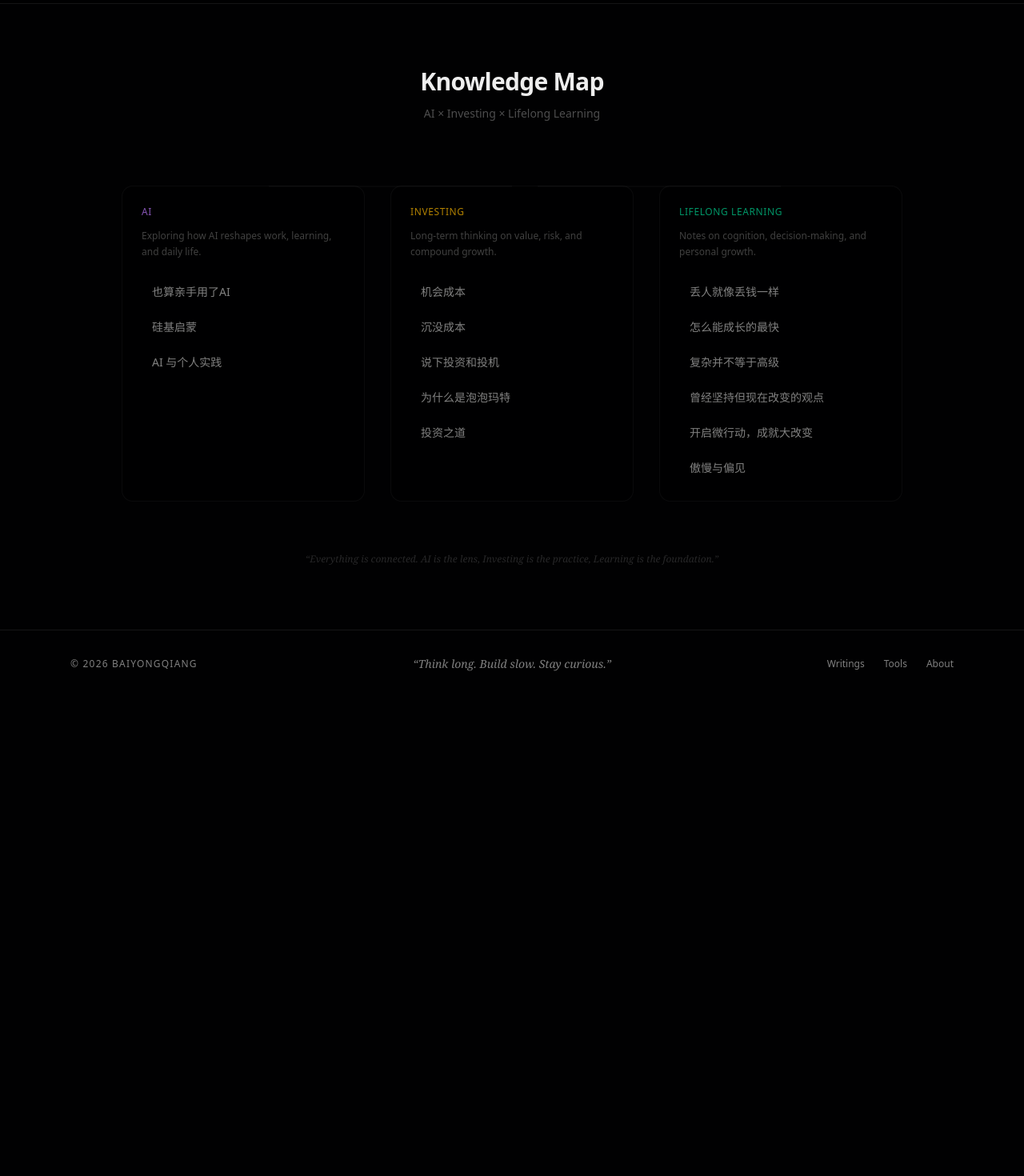
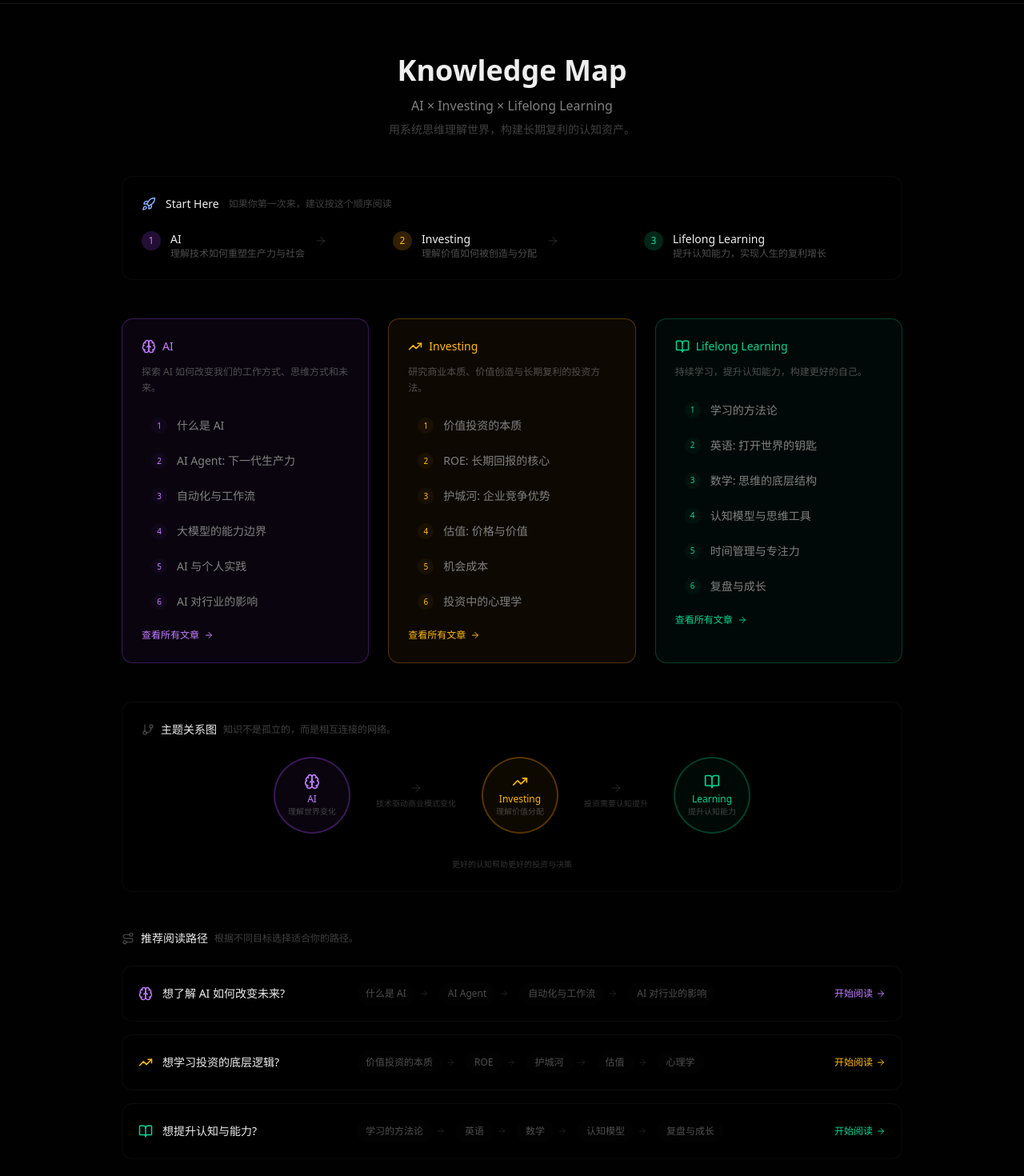
Before and after one commit to w1105860179/baiyongqiang-site, a Next.js app: page /knowledge in a window 1280 px wide. Shown: the part 60-1530 px from the top of the page at 80% size. Before the commit the page ends 932 px from the top, so only its background shows below. Built offline with nearby package versions, Linux system fonts and the light colour scheme.

Commit message:
重构: 知识地图改为完整知识导航系统
- Start Here: 1-2-3 阅读顺序引导
- 三大知识板块: 每块6个话题 + 编号
- 主题关系图: AI→Investing→Learning 互联
- 推荐阅读路径: 3条学习路线带步骤

```diff
--- a/src/app/knowledge/page.tsx
+++ b/src/app/knowledge/page.tsx
@@ -1,47 +1,82 @@
 import Link from 'next/link';
 import { Navbar } from '@/components/navbar';
 import { Footer } from '@/components/footer';
+import { Brain, TrendingUp, BookOpen, Rocket, Route, GitBranch, ArrowRight, Circle } from 'lucide-react';
 
-interface MapNode {
-  label: string;
-  href?: string;
-}
-
-const pillars: { key: string; title: string; subtitle: string; nodes: MapNode[] }[] = [
-  {
-    key: 'ai',
+// 知识模块定义
+const knowledgeAreas = {
+  ai: {
+    icon: Brain,
     title: 'AI',
-    subtitle: 'Exploring how AI reshapes work, learning, and daily life.',
-    nodes: [
-      { label: '也算亲手用了AI', href: '/ai/my-first-ai-website' },
-      { label: '硅基启蒙', href: '/ai/silicon-enlightenment' },
-      { label: 'AI 与个人实践', href: '/ai' },
+    color: 'text-purple-400',
+    borderColor: 'border-purple-500/30',
+    bgColor: 'bg-purple-500/5',
+    description: '探索 AI 如何改变我们的工作方式、思维方式和未来。',
+    topics: [
+      { label: '什么是 AI', href: '#' },
+      { label: 'AI Agent: 下一代生产力', href: '#' },
+      { label: '自动化与工作流', href: '#' },
+      { label: '大模型的能力边界', href: '#' },
+      { label: 'AI 与个人实践', href: '/ai/my-first-ai-website' },
+      { label: 'AI 对行业的影响', href: '/ai/silicon-enlightenment' },
     ],
   },
-  {
-    key: 'invest',
+  invest: {
+    icon: TrendingUp,
     title: 'Investing',
-    subtitle: 'Long-term thinking on value, risk, and compound growth.',
-    nodes: [
+    color: 'text-amber-400',
+    borderColor: 'border-amber-500/30',
+    bgColor: 'bg-amber-500/5',
+    description: '研究商业本质、价值创造与长期复利的投资方法。',
+    topics: [
+      { label: '价值投资的本质', href: '/invest/wealth-source' },
+      { label: 'ROE: 长期回报的核心', href: '#' },
+      { label: '护城河: 企业竞争优势', href: '#' },
+      { label: '估值: 价格与价值', href: '#' },
       { label: '机会成本', href: '/invest/opportunity-cost' },
-      { label: '沉没成本', href: '/invest/sunk-cost' },
-      { label: '说下投资和投机', href: '/invest/investment-vs-speculation' },
-      { label: '为什么是泡泡玛特', href: '/invest/why-popmart' },
-      { label: '投资之道', href: '/invest/wealth-source' },
+      { label: '投资中的心理学', href: '/invest/investment-vs-speculation' },
     ],
   },
+  learning: {
+    icon: BookOpen,
+    title: 'Lifelong Learning',
+    color: 'text-emerald-400',
+    borderColor: 'border-emerald-500/30',
+    bgColor: 'bg-emerald-500/5',
+    description: '持续学习，提升认知能力，构建更好的自己。',
+    topics: [
+      { label: '学习的方法论', href: '#' },
+      { label: '英语: 打开世界的钥匙', href: '#' },
+      { label: '数学: 思维的底层结构', href: '#' },
+      { label: '认知模型与思维工具', href: '#' },
+      { label: '时间管理与专注力', href: '#' },
+      { label: '复盘与成长', href: '/thoughts/my-new-article' },
+    ],
+  },
+};
+
+// 推荐阅读路径
+const readingPaths = [
   {
-    key: 'thoughts',
-    title: 'Lifelong Learning',
-    subtitle: 'Notes on cognition, decision-making, and personal growth.',
-    nodes: [
-      { label: '丢人就像丢钱一样', href: '/thoughts/fear-of-embarrassment' },
-      { label: '怎么能成长的最快', href: '/thoughts/multi-dimensional-growth' },
-      { label: '复杂并不等于高级', href: '/thoughts/complexity-vs-simplicity' },
-      { label: '曾经坚持但现在改变的观点', href: '/thoughts/changed-perspectives' },
-      { label: '开启微行动，成就大改变', href: '/thoughts/my-new-article' },
-      { label: '傲慢与偏见', href: '/thoughts/arrogance-and-prejudice' },
-    ],
+    icon: Brain,
+    color: 'text-purple-400',
+    title: '想了解 AI 如何改变未来?',
+    steps: ['什么是 AI', 'AI Agent', '自动化与工作流', 'AI 对行业的影响'],
+    link: '/ai',
+  },
+  {
+    icon: TrendingUp,
+    color: 'text-amber-400',
+    title: '想学习投资的底层逻辑?',
+    steps: ['价值投资的本质', 'ROE', '护城河', '估值', '心理学'],
+    link: '/invest',
+  },
+  {
+    icon: BookOpen,
+    color: 'text-emerald-400',
+    title: '想提升认知与能力?',
+    steps: ['学习的方法论', '英语', '数学', '认知模型', '复盘与成长'],
+    link: '/thoughts',
   },
 ];
 
@@ -50,63 +85,186 @@ export default function KnowledgeMap() {
     <div className="min-h-screen flex flex-col">
       <Navbar />
       <main className="flex-1 pt-16">
-        <div className="max-w-5xl mx-auto px-6 w-full py-20">
-          <div className="text-center mb-20">
-            <h1 className="text-3xl font-bold tracking-tight text-foreground mb-3">Knowledge Map</h1>
-            <p className="text-muted-foreground/60 text-sm">AI × Investing × Lifelong Learning</p>
+        <div className="max-w-5xl mx-auto px-6 w-full py-16">
+
+          {/* Header */}
+          <div className="text-center mb-12">
+            <h1 className="text-3xl md:text-4xl font-bold text-foreground mb-3">Knowledge Map</h1>
+            <p className="text-muted-foreground mb-2">AI × Investing × Lifelong Learning</p>
+            <p className="text-sm text-muted-foreground/50">用系统思维理解世界，构建长期复利的认知资产。</p>
           </div>
 
-          {/* Three pillars */}
-          <div className="grid grid-cols-1 md:grid-cols-3 gap-8 mb-8">
-            {pillars.map((pillar, pi) => (
-              <div key={pillar.key} className="relative">
-                {/* Connector bar at top */}
-                {pi > 0 && (
-                  <div className="hidden md:block absolute top-0 left-0 w-full h-0.5 bg-border/30 -translate-x-1/2" />
-                )}
+          {/* Start Here - 阅读顺序引导 */}
+          <div className="rounded-xl border border-border/50 bg-card/10 p-6 mb-12">
+            <div className="flex items-center gap-3 mb-6">
+              <Rocket size={18} className="text-primary" />
+              <span className="text-sm font-medium text-foreground">Start Here</span>
+              <span className="text-xs text-muted-foreground/50">如果你第一次来，建议按这个顺序阅读</span>
+            </div>
 
-                <div className="rounded-xl border border-border/50 bg-card/10 p-6 h-full">
-                  <div className={`text-xs font-medium uppercase tracking-wider mb-3 ${
-                    pillar.key === 'ai' ? 'text-purple-400/70' :
-                    pillar.key === 'invest' ? 'text-amber-400/70' :
-                    'text-emerald-400/70'
-                  }`}>
-                    {pillar.title}
+            <div className="grid grid-cols-1 md:grid-cols-3 gap-4">
+              {[
+                { num: '1', title: 'AI', desc: '理解技术如何重塑生产力与社会', color: 'bg-purple-500/20 text-purple-400' },
+                { num: '2', title: 'Investing', desc: '理解价值如何被创造与分配', color: 'bg-amber-500/20 text-amber-400' },
+                { num: '3', title: 'Lifelong Learning', desc: '提升认知能力，实现人生的复利增长', color: 'bg-emerald-500/20 text-emerald-400' },
+              ].map((item, i) => (
+                <div key={item.title} className="flex items-start gap-3">
+                  <span className={`flex-shrink-0 w-6 h-6 rounded-full flex items-center justify-center text-xs font-medium ${item.color}`}>
+                    {item.num}
+                  </span>
+                  <div>
+                    <div className="text-sm font-medium text-foreground">{item.title}</div>
+                    <div className="text-xs text-muted-foreground/60">{item.desc}</div>
                   </div>
-                  <p className="text-xs text-muted-foreground/50 mb-6 leading-relaxed">
-                    {pillar.subtitle}
+                  {i < 2 && <ArrowRight size={16} className="hidden md:block text-muted-foreground/20 mt-1" />}
+                </div>
+              ))}
+            </div>
+          </div>
+
+          {/* 三大知识板块 */}
+          <div className="grid grid-cols-1 md:grid-cols-3 gap-6 mb-12">
+            {Object.entries(knowledgeAreas).map(([key, area]) => {
+              const Icon = area.icon;
+              return (
+                <div key={key} className={`rounded-xl border ${area.borderColor} ${area.bgColor} p-6`}>
+                  <div className="flex items-center gap-2 mb-3">
+                    <Icon size={18} className={area.color} />
+                    <h3 className={`text-sm font-medium ${area.color}`}>{area.title}</h3>
+                  </div>
+                  <p className="text-xs text-muted-foreground/60 mb-5 leading-relaxed">
+                    {area.description}
                   </p>
 
-                  <div className="space-y-2.5">
-                    {pillar.nodes.map((node) => (
-                      node.href ? (
-                        <Link
-                          key={node.label}
-                          href={node.href}
-                          className="block text-sm text-muted-foreground hover:text-foreground transition-colors py-1.5 px-3 rounded-lg hover:bg-card/30 border border-transparent hover:border-border/30"
-                        >
-                          {node.label}
-                        </Link>
-                      ) : (
-                        <span
-                          key={node.label}
-                          className="block text-sm text-muted-foreground/40 py-1.5 px-3"
-                        >
-                          {node.label}
+                  <div className="space-y-2">
+                    {area.topics.map((topic, idx) => (
+                      <Link
+                        key={topic.label}
+                        href={topic.href}
+                        className="flex items-center gap-3 py-2 px-3 rounded-lg hover:bg-card/40 transition-colors group"
+                      >
+                        <span className={`flex-shrink-0 w-5 h-5 rounded-full flex items-center justify-center text-[10px] ${area.bgColor} ${area.color}`}>
+                          {idx + 1}
                         </span>
-                      )
+                        <span className="text-sm text-muted-foreground group-hover:text-foreground transition-colors flex-1">
+                          {topic.label}
+                        </span>
+                        {topic.href !== '#' && (
+                          <ArrowRight size={12} className="text-muted-foreground/30 opacity-0 group-hover:opacity-100 transition-opacity" />
+                        )}
+                      </Link>
                     ))}
                   </div>
+
+                  <Link href={`/${key}`} className={`inline-flex items-center gap-1.5 mt-4 text-xs ${area.color} hover:opacity-80 transition-opacity`}>
+                    查看所有文章 <ArrowRight size={12} />
+                  </Link>
+                </div>
+              );
+            })}
+          </div>
+
+          {/* 主题关系图 */}
+          <div className="rounded-xl border border-border/50 bg-card/10 p-6 mb-12">
+            <div className="flex items-center gap-2 mb-6">
+              <GitBranch size={16} className="text-muted-foreground/50" />
+              <span className="text-sm font-medium text-foreground">主题关系图</span>
+              <span className="text-xs text-muted-foreground/50">知识不是孤立的，而是相互连接的网络。</span>
+            </div>
+
+            <div className="flex flex-col md:flex-row items-center justify-center gap-4 md:gap-8">
+              {/* AI Circle */}
+              <div className="text-center">
+                <div className="w-24 h-24 rounded-full border-2 border-purple-500/30 bg-purple-500/5 flex flex-col items-center justify-center">
+                  <Brain size={20} className="text-purple-400 mb-1" />
+                  <span className="text-xs text-purple-400">AI</span>
+                  <span className="text-[10px] text-muted-foreground/50">理解世界变化</span>
                 </div>
               </div>
-            ))}
+
+              <div className="flex flex-col items-center">
+                <ArrowRight size={16} className="text-muted-foreground/20 rotate-90 md:rotate-0" />
+                <span className="text-[10px] text-muted-foreground/40 mt-1">技术驱动商业模式变化</span>
+              </div>
+
+              {/* Investing Circle */}
+              <div className="text-center">
+                <div className="w-24 h-24 rounded-full border-2 border-amber-500/30 bg-amber-500/5 flex flex-col items-center justify-center">
+                  <TrendingUp size={20} className="text-amber-400 mb-1" />
+                  <span className="text-xs text-amber-400">Investing</span>
+                  <span className="text-[10px] text-muted-foreground/50">理解价值分配</span>
+                </div>
+              </div>
+
+              <div className="flex flex-col items-center">
+                <ArrowRight size={16} className="text-muted-foreground/20 rotate-90 md:rotate-0" />
+                <span className="text-[10px] text-muted-foreground/40 mt-1">投资需要认知提升</span>
+              </div>
+
+              {/* Learning Circle */}
+              <div className="text-center">
+                <div className="w-24 h-24 rounded-full border-2 border-emerald-500/30 bg-emerald-500/5 flex flex-col items-center justify-center">
+                  <BookOpen size={20} className="text-emerald-400 mb-1" />
+                  <span className="text-xs text-emerald-400">Learning</span>
+                  <span className="text-[10px] text-muted-foreground/50">提升认知能力</span>
+                </div>
+              </div>
+            </div>
+
+            {/* 底部回环箭头 */}
+            <div className="mt-6 text-center">
+              <span className="text-[10px] text-muted-foreground/40">更好的认知帮助更好的投资与决策</span>
+            </div>
           </div>
 
-          {/* Bottom: connecting threads */}
-          <div className="text-center mt-16">
-            <p className="text-xs text-muted-foreground/30 font-serif italic">
-              &ldquo;Everything is connected. AI is the lens, Investing is the practice, Learning is the foundation.&rdquo;
+          {/* 推荐阅读路径 */}
+          <div className="mb-12">
+            <div className="flex items-center gap-2 mb-6">
+              <Route size={16} className="text-muted-foreground/50" />
+              <span className="text-sm font-medium text-foreground">推荐阅读路径</span>
+              <span className="text-xs text-muted-foreground/50">根据不同目标选择适合你的路径。</span>
+            </div>
+
+            <div className="space-y-4">
+              {readingPaths.map((path) => {
+                const Icon = path.icon;
+                return (
+                  <div key={path.title} className="rounded-xl border border-border/50 bg-card/10 p-5">
+                    <div className="flex flex-col md:flex-row md:items-center gap-4">
+                      <div className="flex items-center gap-3 md:w-64">
+                        <Icon size={18} className={path.color} />
+                        <span className="text-sm text-foreground">{path.title}</span>
+                      </div>
+
+                      <div className="flex-1 flex items-center gap-2 flex-wrap">
+                        {path.steps.map((step, idx) => (
+                          <div key={step} className="flex items-center">
+                            <span className="text-xs text-muted-foreground/60 bg-card/40 px-3 py-1.5 rounded-full">
+                              {step}
+                            </span>
+                            {idx < path.steps.length - 1 && (
+                              <ArrowRight size={12} className="text-muted-foreground/20 mx-1" />
+                            )}
+                          </div>
+                        ))}
+                      </div>
+
+                      <Link href={path.link} className={`text-xs ${path.color} hover:opacity-80 transition-opacity flex items-center gap-1 whitespace-nowrap`}>
+                        开始阅读 <ArrowRight size={12} />
+                      </Link>
+                    </div>
+                  </div>
+                );
+              })}
+            </div>
+          </div>
+
+          {/* Quote */}
+          <div className="text-center pt-8 border-t border-border/30">
+            <p className="text-muted-foreground/40 font-serif italic text-sm mb-2">
+              &ldquo;我相信，技术、投资与学习这三件事，会在未来产生巨大的复利效应。&rdquo;
             </p>
+            <p className="text-xs text-muted-foreground/30">— BaiYongQiang</p>
           </div>
         </div>
       </main>
```
